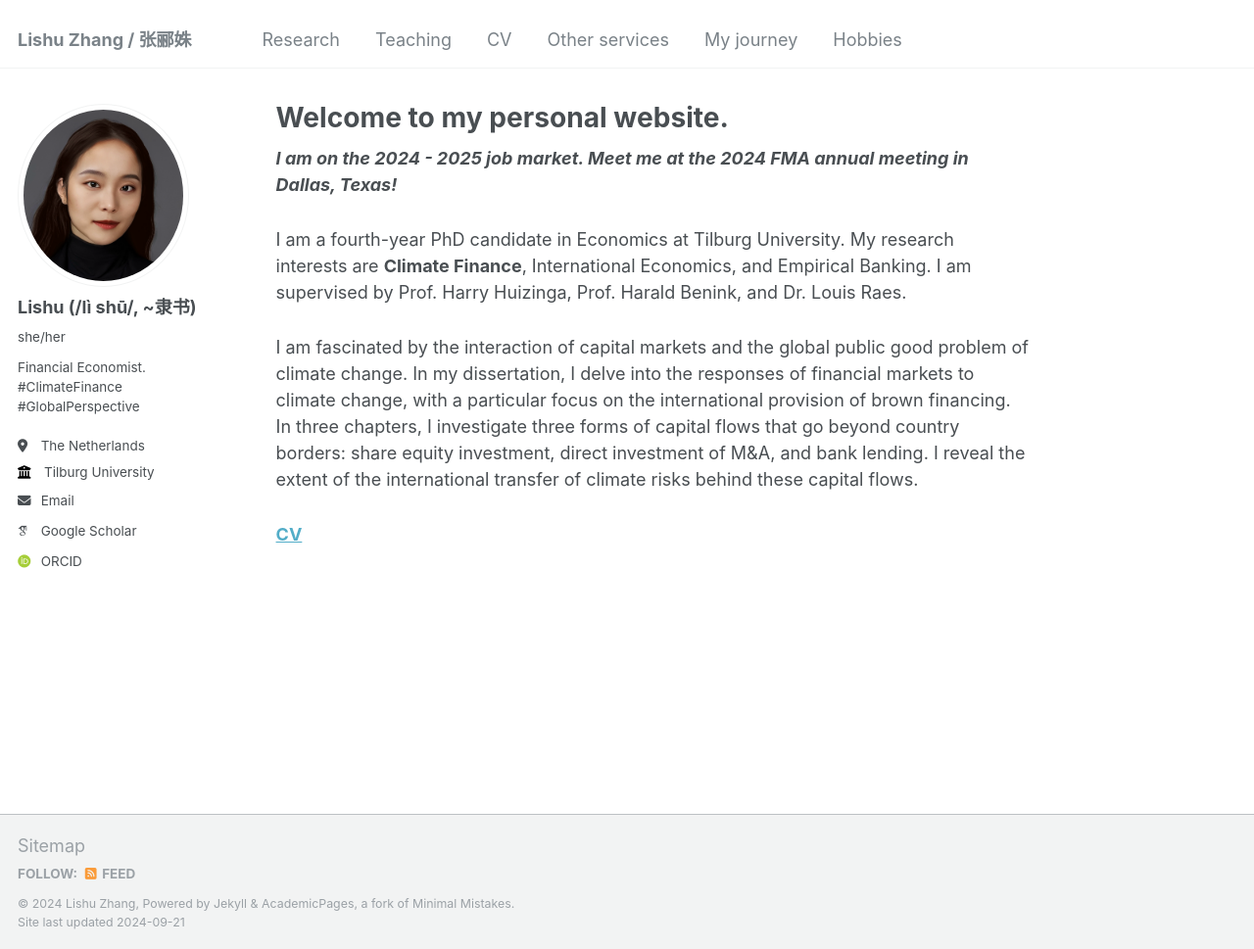
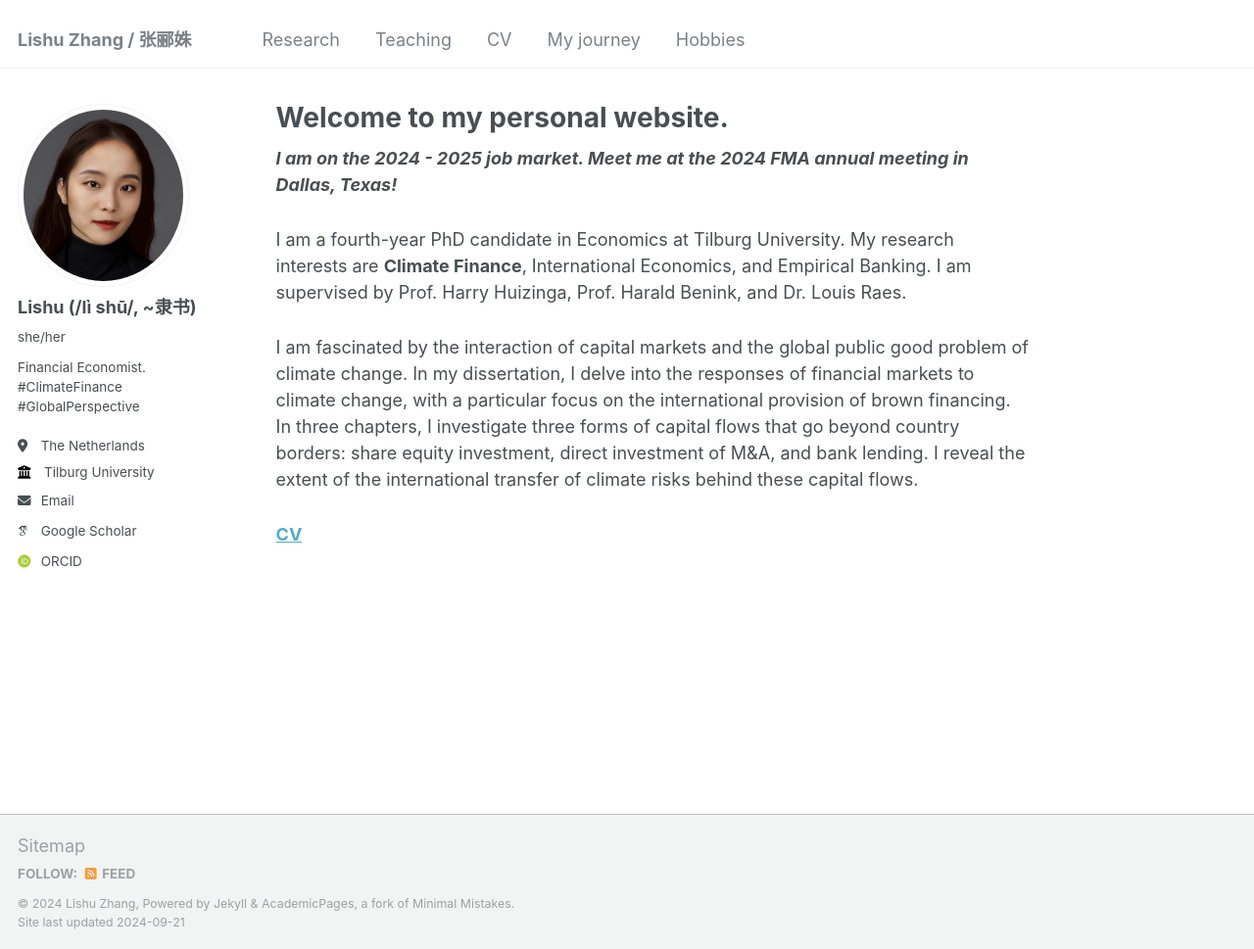
Before and after one commit to LishuZ/LishuZ.github.io, a Jekyll site: the page built from _pages/about.md, in a window 1280 px wide and 969 px high. Shown: the whole window at 98% size. Built offline with Jekyll 4.4.1, drawn with Linux system fonts in a browser that asks for light colours; some web fonts are replaced.

Commit message:
Update navigation.yml

```diff
--- a/_data/navigation.yml
+++ b/_data/navigation.yml
@@ -21,9 +21,6 @@ main:
   - title: "CV"
     url: /cv/
 
-  - title: "Other services"
-    url: /others/
-
   - title: "My journey"
     url: /about/
 
```
